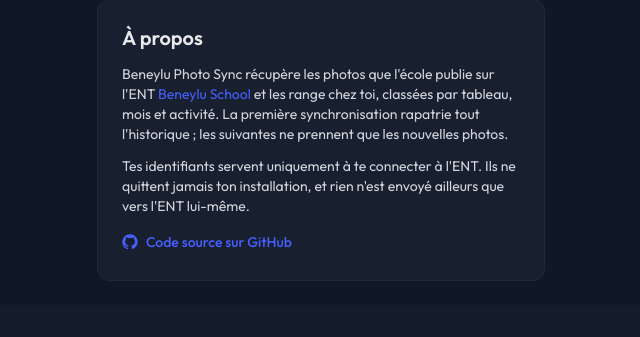
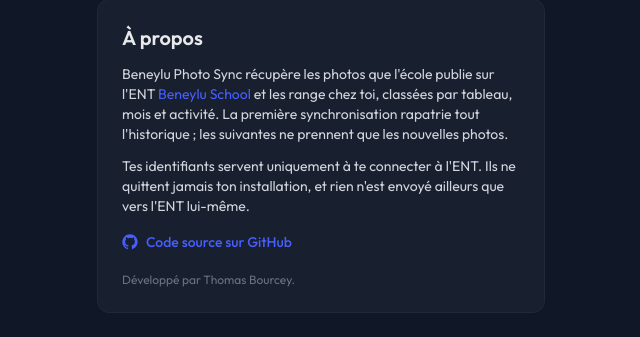
Before and after one commit to SckyzO/beneylu-photo-sync, a FastAPI app: page /config in a window 1280 px wide. Shown: the part 752-1089 px from the top of the page, without its empty margins (319-959 px from the left). Before the commit the page ends 1033 px from the top, so only its background shows below. Run offline with FastAPI, Linux system fonts and the light colour scheme; style sheets or scripts are compiled from the project's sources.

Commit message:
docs(web): credit author in the About section
Claude-Session: https://claude.ai/code/session_01Li5b7GzFNMysiRJdfxy1Qf

```diff
--- a/src/beneylu_photo_sync/web/templates/config.html
+++ b/src/beneylu_photo_sync/web/templates/config.html
@@ -53,5 +53,6 @@
     <svg class="h-4 w-4" viewBox="0 0 24 24" fill="currentColor" aria-hidden="true"><path d="M12 .5C5.7.5.5 5.7.5 12c0 5.1 3.3 9.4 7.9 10.9.6.1.8-.3.8-.6v-2c-3.2.7-3.9-1.5-3.9-1.5-.5-1.3-1.3-1.7-1.3-1.7-1.1-.7.1-.7.1-.7 1.2.1 1.8 1.2 1.8 1.2 1 1.8 2.8 1.3 3.5 1 .1-.8.4-1.3.7-1.6-2.6-.3-5.3-1.3-5.3-5.8 0-1.3.5-2.3 1.2-3.1-.1-.3-.5-1.5.1-3.1 0 0 1-.3 3.3 1.2a11.5 11.5 0 0 1 6 0C17 4.6 18 4.9 18 4.9c.6 1.6.2 2.8.1 3.1.8.8 1.2 1.8 1.2 3.1 0 4.5-2.7 5.5-5.3 5.8.4.3.8 1 .8 2.1v3.1c0 .3.2.7.8.6 4.6-1.5 7.9-5.8 7.9-10.9C23.5 5.7 18.3.5 12 .5z"/></svg>
     Code source sur GitHub
   </a>
+  <p class="mt-4 text-xs text-gray-400 dark:text-gray-500">Développé par Thomas Bourcey.</p>
 </div>
 {% endblock %}
```
